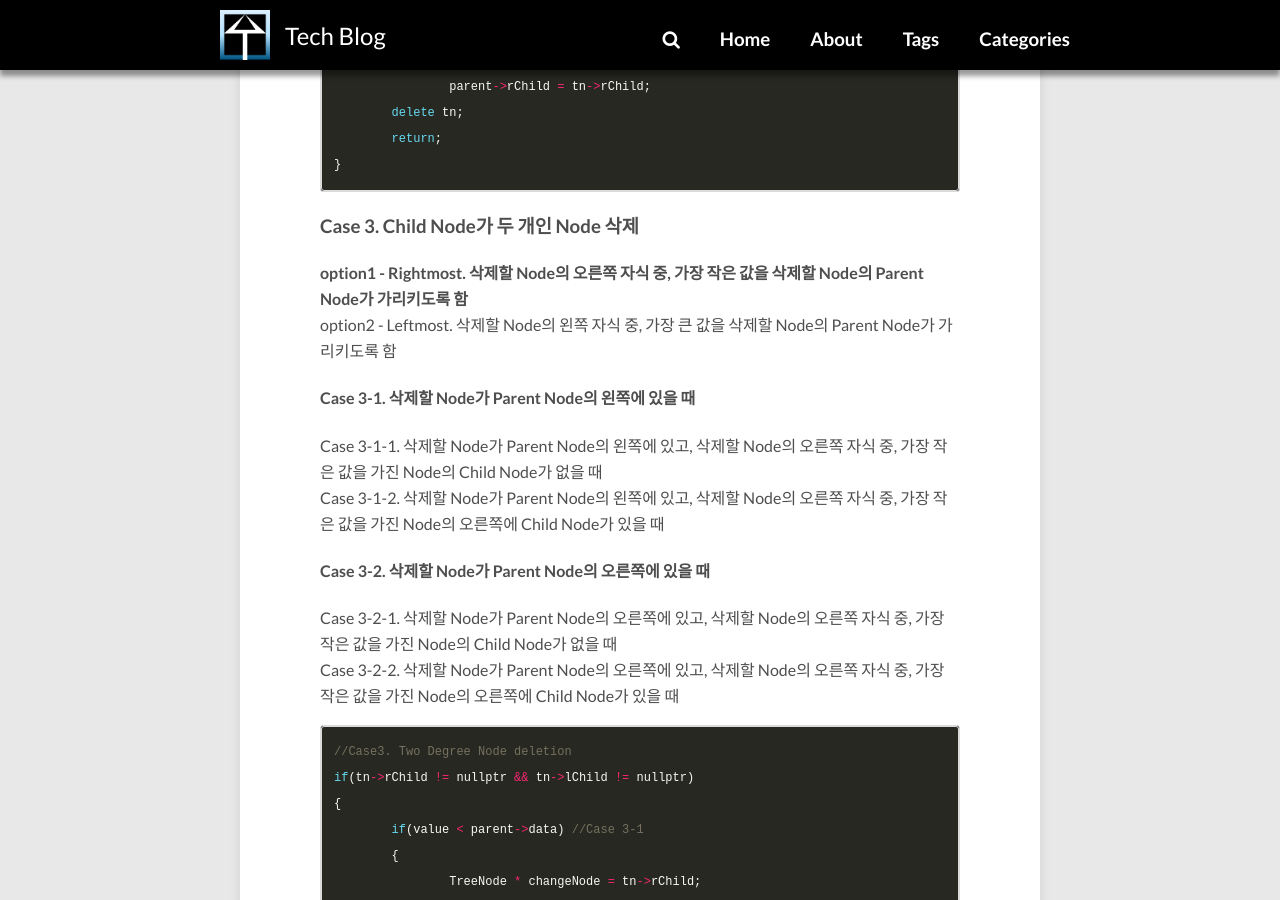
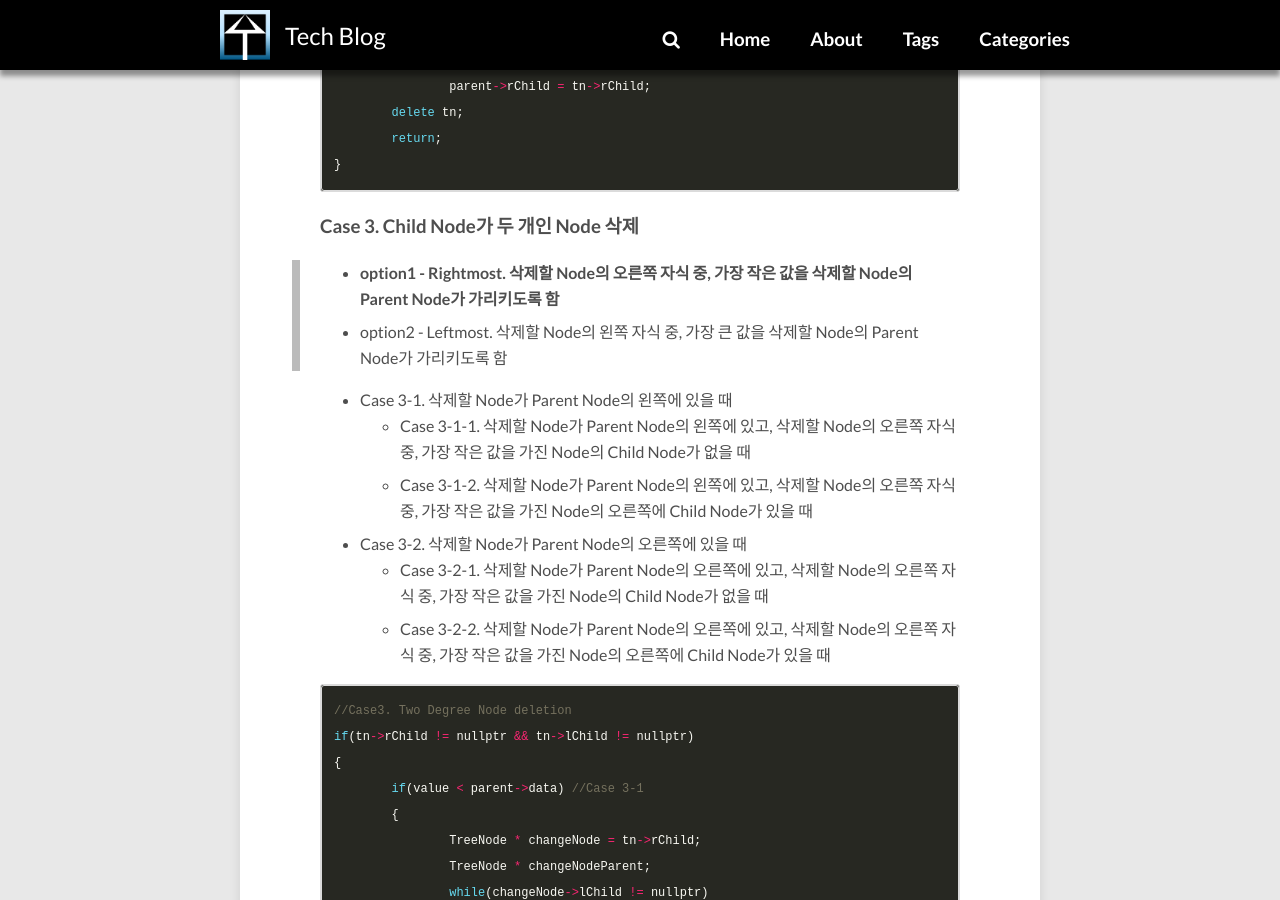
Before and after one commit to sujinsjlee/mg729.github.io, a Jekyll site: the page built from _posts/2020-02-11-DataStructure_(7)_Tree.md, in a window 1280 px wide and 900 px high, scrolled down 6014 px. Built offline with Jekyll 4.4.1, drawn with Linux system fonts in a browser that asks for light colours; nearby versions of some CDN libraries; comment, search, counter and statistics services are not loaded.

````diff
--- a/_posts/2020-02-11-DataStructure_(7)_Tree.md
+++ b/_posts/2020-02-11-DataStructure_(7)_Tree.md
@@ -217,15 +217,15 @@ else if(tn->rChild != nullptr && tn->lChild == nullptr)
 ```
 
 ### Case 3. Child Node가 두 개인 Node 삭제
-**option1 - Rightmost. 삭제할 Node의 오른쪽 자식 중, 가장 작은 값을 삭제할 Node의 Parent Node가 가리키도록 함**
-option2 - Leftmost. 삭제할 Node의 왼쪽 자식 중, 가장 큰 값을 삭제할 Node의 Parent Node가 가리키도록 함
+>* **option1 - Rightmost. 삭제할 Node의 오른쪽 자식 중, 가장 작은 값을 삭제할 Node의 Parent Node가 가리키도록 함**
+>* option2 - Leftmost. 삭제할 Node의 왼쪽 자식 중, 가장 큰 값을 삭제할 Node의 Parent Node가 가리키도록 함
 
-#### Case 3-1. 삭제할 Node가 Parent Node의 왼쪽에 있을 때
-Case 3-1-1. 삭제할 Node가 Parent Node의 왼쪽에 있고, 삭제할 Node의 오른쪽 자식 중, 가장 작은 값을 가진 Node의 Child Node가 없을 때
-Case 3-1-2. 삭제할 Node가 Parent Node의 왼쪽에 있고, 삭제할 Node의 오른쪽 자식 중, 가장 작은 값을 가진 Node의 오른쪽에 Child Node가 있을 때
-#### Case 3-2. 삭제할 Node가 Parent Node의 오른쪽에 있을 때
-Case 3-2-1. 삭제할 Node가 Parent Node의 오른쪽에 있고, 삭제할 Node의 오른쪽 자식 중, 가장 작은 값을 가진 Node의 Child Node가 없을 때
-Case 3-2-2. 삭제할 Node가 Parent Node의 오른쪽에 있고, 삭제할 Node의 오른쪽 자식 중, 가장 작은 값을 가진 Node의 오른쪽에 Child Node가 있을 때
+* Case 3-1. 삭제할 Node가 Parent Node의 왼쪽에 있을 때
+	* Case 3-1-1. 삭제할 Node가 Parent Node의 왼쪽에 있고, 삭제할 Node의 오른쪽 자식 중, 가장 작은 값을 가진 Node의 Child Node가 없을 때
+	* Case 3-1-2. 삭제할 Node가 Parent Node의 왼쪽에 있고, 삭제할 Node의 오른쪽 자식 중, 가장 작은 값을 가진 Node의 오른쪽에 Child Node가 있을 때
+* Case 3-2. 삭제할 Node가 Parent Node의 오른쪽에 있을 때
+	* Case 3-2-1. 삭제할 Node가 Parent Node의 오른쪽에 있고, 삭제할 Node의 오른쪽 자식 중, 가장 작은 값을 가진 Node의 Child Node가 없을 때
+	* Case 3-2-2. 삭제할 Node가 Parent Node의 오른쪽에 있고, 삭제할 Node의 오른쪽 자식 중, 가장 작은 값을 가진 Node의 오른쪽에 Child Node가 있을 때
 
 ```cpp
 //Case3. Two Degree Node deletion
````
